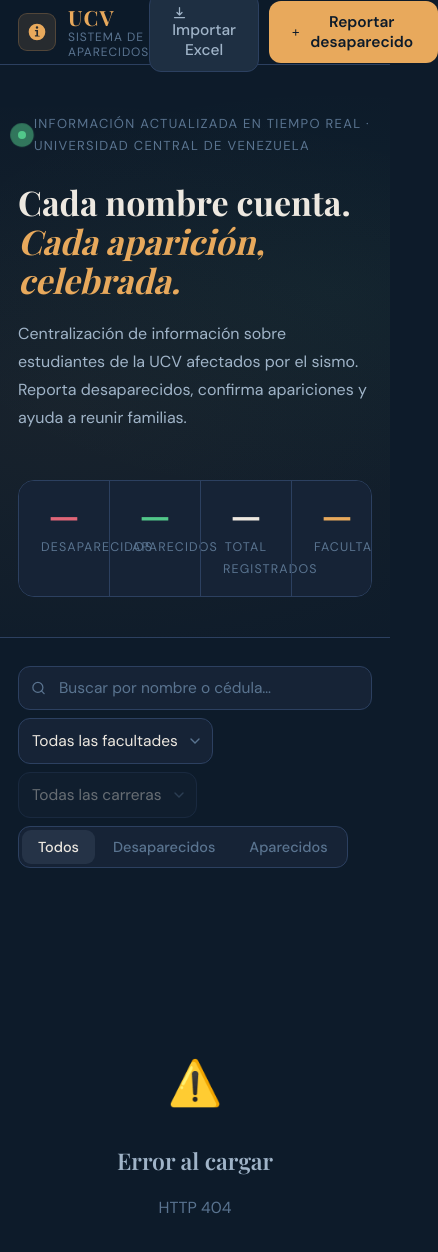
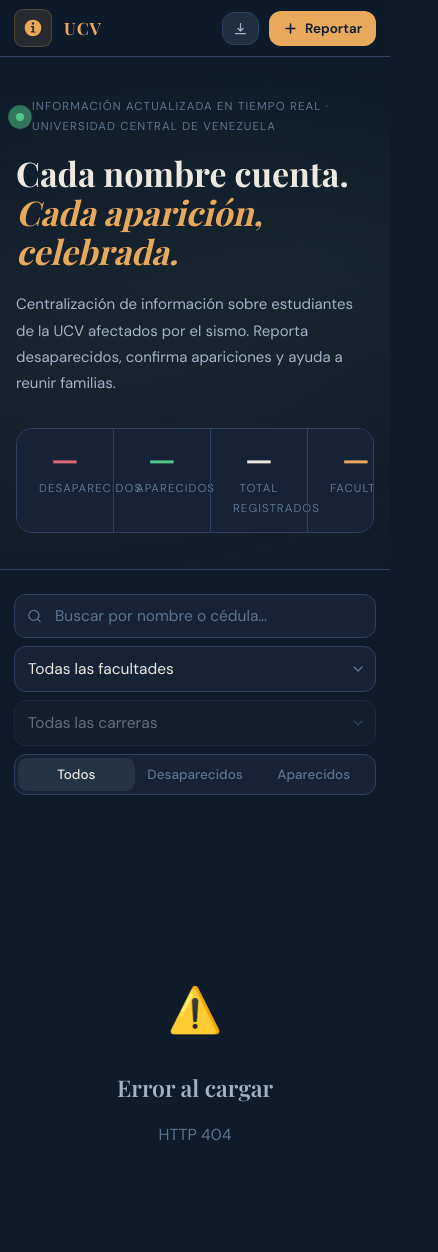
Before and after one commit to joxguedex/UCVAparecidos, a website: page public/index.html in a window 390 px wide. Shown: the whole page, 438 px wide, since content can reach past the window. Drawn offline with nearby package versions, Linux system fonts and the light colour scheme; no server answers; a web font is replaced by a local one.

Commit message:
feat: responsive mobile-first redesign
Bottom-sheet modals, stacked filter bar, icon-only import button on small screens,
horizontal-scroll stats band, single-column card grid, full-width toast on mobile.
Two breakpoints: tablet (860px) and mobile (640px).

Co-Authored-By: Claude Sonnet 4.6 <noreply@anthropic.com>

```diff
--- a/public/index.html
+++ b/public/index.html
@@ -28,11 +28,11 @@
       <div class="nav-actions">
         <button class="btn-secondary" id="btn-importar-excel">
           <svg viewBox="0 0 24 24" fill="none" width="15" height="15"><path d="M12 16V4M8 12l4 4 4-4M4 20h16" stroke="currentColor" stroke-width="2" stroke-linecap="round" stroke-linejoin="round"/></svg>
-          Importar Excel
+          <span class="nav-btn-txt">Importar Excel</span>
         </button>
         <button class="btn-primary" id="btn-reportar-desaparecido">
           <svg viewBox="0 0 24 24" fill="none" width="15" height="15"><path d="M12 5v14M5 12h14" stroke="currentColor" stroke-width="2.5" stroke-linecap="round"/></svg>
-          Reportar desaparecido
+          <span class="nav-btn-txt">Reportar</span>
         </button>
       </div>
     </div>
--- a/public/styles.css
+++ b/public/styles.css
@@ -647,19 +647,96 @@ input, select, textarea { font-family: inherit; color: inherit; }
 /* ─────────────────────────
    RESPONSIVE
 ───────────────────────── */
-@media (max-width: 768px) {
-  .hero { padding: 48px 18px 40px; }
-  .hero-subtitle { font-size: 16px; }
-  .stats-band { width: 100%; overflow-x: auto; }
-  .stat-item { padding: 16px 22px; min-width: 90px; }
-  .stat-num { font-size: 34px; }
-  .filter-bar { gap: 8px; }
-  .filter-search-wrap { width: 100%; flex: unset; }
+
+/* ── Tablet (≤ 860px) ── */
+@media (max-width: 860px) {
+  .nav-inner { padding: 0 18px; }
+  .students-grid { grid-template-columns: repeat(auto-fill, minmax(280px, 1fr)); gap: 14px; }
+  .hero { padding: 52px 20px 44px; }
+  .main { padding: 32px 20px 80px; }
+}
+
+/* ── Mobile (≤ 640px) ── */
+@media (max-width: 640px) {
+  /* — Navbar — */
+  .nav-inner { padding: 0 14px; height: 56px; }
+  .brand-ucv { font-size: 17px; }
+  .brand-sub { display: none; }
+  .nav-actions { gap: 6px; }
+  /* hide text labels on the secondary (Import) button; keep label on primary */
+  .btn-secondary .nav-btn-txt { display: none; }
+  .btn-secondary { padding: 8px 10px; min-width: 0; }
+  .btn-primary { padding: 9px 14px; font-size: 13.5px; }
+
+  /* — Hero — */
+  .hero { padding: 40px 16px 36px; }
+  .hero-eyebrow { font-size: 11.5px; margin-bottom: 18px; }
+  .hero-subtitle { font-size: 15px; margin-bottom: 32px; }
+
+  /* — Stats band: horizontal scroll on small screens — */
+  .stats-band {
+    width: 100%; overflow-x: auto; -webkit-overflow-scrolling: touch;
+    scrollbar-width: none;
+  }
+  .stats-band::-webkit-scrollbar { display: none; }
+  .stat-item { padding: 14px 22px; min-width: 96px; }
+  .stat-num { font-size: 30px; }
+  .stat-label { font-size: 11.5px; }
+
+  /* — Main — */
+  .main { padding: 24px 14px 80px; }
+
+  /* — Filter bar: stack everything — */
+  .filter-bar { flex-direction: column; align-items: stretch; gap: 8px; }
+  .filter-search-wrap { width: 100%; min-width: 0; flex: none; }
+  .filter-select { width: 100%; }
+  .filter-tabs { width: 100%; }
+  .tab-btn { flex: 1; text-align: center; padding: 8px 8px; font-size: 13.5px; }
+  .faculty-bar { gap: 6px; }
+
+  /* — Cards — */
+  .students-grid { grid-template-columns: 1fr; gap: 12px; }
+  .card-foot { flex-wrap: wrap; gap: 6px; }
+  .card-time { margin-left: 0; width: 100%; text-align: right; }
+
+  /* — Modals: bottom-sheet pattern — */
+  .modal-overlay {
+    align-items: flex-end;
+    padding: 0;
+  }
+  .modal {
+    width: 100%;
+    max-width: 100%;
+    max-height: 92dvh;
+    border-radius: var(--r-lg) var(--r-lg) 0 0;
+    margin: 0;
+  }
+  .modal-header { padding: 16px 16px 12px; }
+  .modal-form,
+  .modal-detail-body { padding: 0 14px 20px; }
+
+  /* — Forms inside modals — */
   .form-row { grid-template-columns: 1fr; gap: 0; }
-  .students-grid { grid-template-columns: 1fr; }
+  .form-actions { flex-direction: column-reverse; gap: 8px; }
+  .form-actions button { width: 100%; justify-content: center; }
+
+  /* — Detail modal — */
   .det-grid { grid-template-columns: 1fr; }
-  .nav-inner { padding: 0 18px; }
-  .main { padding: 28px 18px 70px; }
+  .det-actions { flex-wrap: wrap; gap: 8px; }
+  .det-actions button { flex: 1; min-width: 130px; justify-content: center; }
+
+  /* — Toast: full-width at bottom — */
+  .toast-container {
+    left: 12px; right: 12px; bottom: 16px;
+    width: auto; max-width: none; align-items: stretch;
+  }
+  .toast { width: 100%; }
+
+  /* — Import modal — */
+  .imp-info { padding: 14px 15px; }
+  .imp-dropzone { padding: 28px 16px; }
+  .imp-cols { gap: 4px; }
+  .imp-col { font-size: 11.5px; padding: 2px 7px; }
 }
 
 @media (prefers-reduced-motion: reduce) {
```
